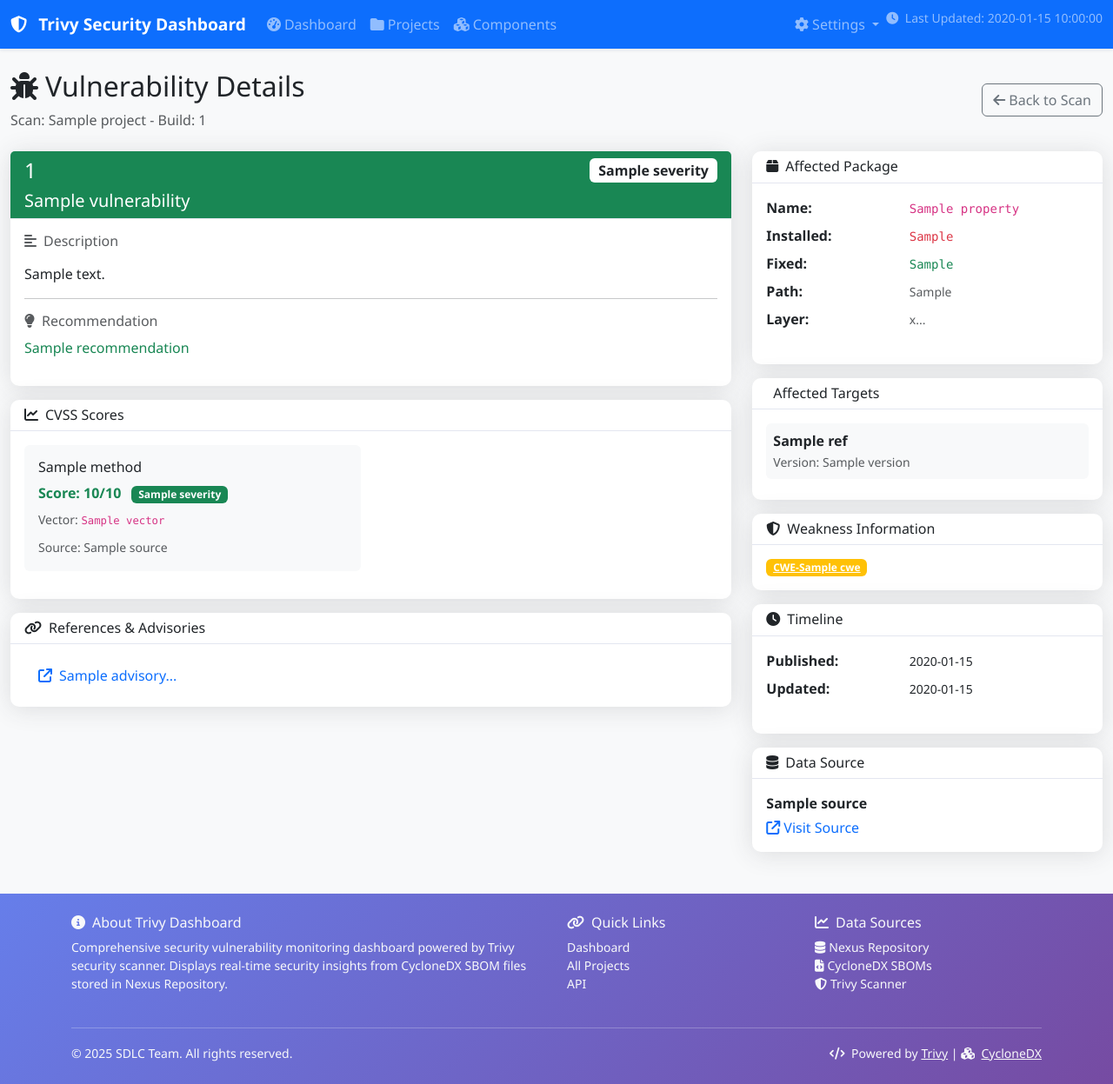
After one commit to uday-globuslive/trivy-dashboard, a Flask app: template templates/vulnerability_details.html in a window 1280 px wide. The commit adds this page. Shown: the whole page at 87% size. Run offline with Flask 3, Linux system fonts and the light colour scheme; the template is opened without the code that fills it: most values are stand-ins (such as "Sample title", 1, 10 or a date in 2020); parts of the project's set-up code (start-up, migrations or seed data) failed here and were passed over; some libraries are stand-ins or nearby versions.

Commit message:
feat: Add SBOM details page with comprehensive vulnerability information from Trivy JSON reports
- Created new vulnerability_details.html template for detailed vulnerability display
- Enhanced trivy_parser.py to extract additional SBOM fields (title, purl, severity_source, primary_url)
- Added /scan/<scan_id>/vulnerability/<vuln_id> route for individual vulnerability details
- Updated scan.html to link CVE IDs to internal details page instead of external NVD
- Added comprehensive documentation in SBOM_DETAILS_FROM_TRIVY.md

Features:
- Display CVE information with severity and title
- Show CVSS scores from multiple sources (NVD, GitHub, RedHat, etc.)
- Display affected package details (name, versions, location)
- Show CWE information with links
- Display vulnerability timeline (published, updated dates)
- List all references and advisory links
- Show affected targets and components

This allows users to see complete SBOM information directly from Trivy JSON reports without needing separate SBOM files.

```diff
--- a/app.py
+++ b/app.py
@@ -437,6 +437,31 @@ def scan_detail(scan_id):
         severity_filter=severity_filter.lower() if severity_filter else ''
     )
 
+@app.route('/scan/<scan_id>/vulnerability/<vuln_id>')
+def vulnerability_detail(scan_id, vuln_id):
+    """Individual vulnerability details with SBOM information from Trivy report"""
+    logger.info(f"🔍 Rendering vulnerability detail for: {vuln_id} in scan: {scan_id}")
+
+    if scan_id not in app_data['scans']:
+        return "Scan not found", 404
+
+    scan = app_data['scans'][scan_id]
+
+    # Find the vulnerability
+    vulnerability = None
+    for vuln in scan['vulnerabilities']:
+        if vuln.get('id') == vuln_id:
+            vulnerability = vuln
+            break
+
+    if not vulnerability:
+        return "Vulnerability not found", 404
+
+    return render_template('vulnerability_details.html',
+        scan=scan,
+        vulnerability=vulnerability
+    )
+
 @app.route('/api/dashboard/summary')
 def api_dashboard_summary():
     """API endpoint for dashboard summary data"""
--- a/services/trivy_parser.py
+++ b/services/trivy_parser.py
@@ -180,6 +180,7 @@ class TrivyReportParser:
                     parsed_vuln = {
                         'bom_ref': f"{target}#{vuln_id}",
                         'id': vuln_id,
+                        'title': vuln.get('Title', ''),
                         'source': {
                             'name': vuln.get('DataSource', {}).get('Name', ''),
                             'url': vuln.get('DataSource', {}).get('URL', '')
@@ -206,7 +207,10 @@ class TrivyReportParser:
                             'installed_version': vuln.get('InstalledVersion', ''),
                             'fixed_version': vuln.get('FixedVersion', ''),
                             'package_path': vuln.get('PkgPath', ''),
-                            'layer_digest': vuln.get('Layer', {}).get('Digest', '') if vuln.get('Layer') else ''
+                            'layer_digest': vuln.get('Layer', {}).get('Digest', '') if vuln.get('Layer') else '',
+                            'purl': vuln.get('PkgIdentifier', {}).get('PURL', ''),
+                            'severity_source': vuln.get('SeveritySource', ''),
+                            'primary_url': vuln.get('PrimaryURL', '')
                         },
 
                         # Calculated fields
--- a/templates/scan.html
+++ b/templates/scan.html
@@ -95,7 +95,7 @@
                             {% for vuln in scan.vulnerabilities_paginated %}
                             <tr>
                                 <td>
-                                    <a href="https://nvd.nist.gov/vuln/detail/{{ vuln.id }}" target="_blank" class="text-decoration-none">
+                                    <a href="{{ url_for('vulnerability_detail', scan_id=scan.id, vuln_id=vuln.id) }}" class="text-decoration-none">
                                         {{ vuln.id }}
                                     </a>
                                 </td>
--- /dev/null
+++ b/templates/vulnerability_details.html
@@ -0,0 +1,244 @@
+{% extends "base.html" %}
+
+{% block title %}Vulnerability Details - Trivy Security Dashboard{% endblock %}
+
+{% block content %}
+<div class="d-flex justify-content-between align-items-center mb-4">
+    <div>
+        <h2><i class="fas fa-bug me-2"></i>Vulnerability Details</h2>
+        <p class="text-muted mb-0">Scan: {{ scan.project }} - Build: {{ scan.build_number }}</p>
+    </div>
+    <div>
+        <a href="{{ url_for('scan_detail', scan_id=scan.id) }}" class="btn btn-outline-secondary">
+            <i class="fas fa-arrow-left me-1"></i>Back to Scan
+        </a>
+    </div>
+</div>
+
+{% if vulnerability %}
+<div class="row">
+    <!-- Main Vulnerability Information -->
+    <div class="col-md-8">
+        <!-- CVE Header Card -->
+        <div class="card mb-3">
+            <div class="card-header bg-{{ 'danger' if vulnerability.severity == 'CRITICAL' else 'warning' if vulnerability.severity == 'HIGH' else 'info' if vulnerability.severity == 'MEDIUM' else 'success' }}">
+                <div class="d-flex justify-content-between align-items-start">
+                    <div>
+                        <h4 class="mb-2">
+                            <a href="https://nvd.nist.gov/vuln/detail/{{ vulnerability.id }}" target="_blank" class="text-white text-decoration-none">
+                                {{ vulnerability.id }}
+                            </a>
+                        </h4>
+                        <h5 class="text-white mb-0">{{ vulnerability.title or vulnerability.description[:100] }}</h5>
+                    </div>
+                    <span class="badge bg-white text-dark fs-6">{{ vulnerability.severity }}</span>
+                </div>
+            </div>
+            <div class="card-body">
+                <h6 class="text-muted mb-3"><i class="fas fa-align-left me-2"></i>Description</h6>
+                <p>{{ vulnerability.description }}</p>
+
+                {% if vulnerability.recommendation %}
+                <hr>
+                <h6 class="text-muted mb-2"><i class="fas fa-lightbulb me-2"></i>Recommendation</h6>
+                <p class="text-success">{{ vulnerability.recommendation }}</p>
+                {% endif %}
+            </div>
+        </div>
+
+        <!-- CVSS Scores -->
+        <div class="card mb-3">
+            <div class="card-header">
+                <h6 class="mb-0"><i class="fas fa-chart-line me-2"></i>CVSS Scores</h6>
+            </div>
+            <div class="card-body">
+                {% if vulnerability.ratings %}
+                    <div class="row">
+                        {% for rating in vulnerability.ratings %}
+                        <div class="col-md-6 mb-3">
+                            <div class="p-3 bg-light rounded">
+                                <h6>{{ rating.method }}</h6>
+                                <div class="mb-2">
+                                    <strong class="text-{{ 'danger' if rating.severity == 'CRITICAL' else 'warning' if rating.severity == 'HIGH' else 'info' if rating.severity == 'MEDIUM' else 'success' }}">
+                                        Score: {{ rating.score }}/10
+                                    </strong>
+                                    <span class="badge bg-{{ 'danger' if rating.severity == 'CRITICAL' else 'warning' if rating.severity == 'HIGH' else 'info' if rating.severity == 'MEDIUM' else 'success' }} ms-2">
+                                        {{ rating.severity }}
+                                    </span>
+                                </div>
+                                {% if rating.vector %}
+                                <small class="d-block text-muted mb-2">Vector: <code>{{ rating.vector }}</code></small>
+                                {% endif %}
+                                <small class="text-muted">Source: {{ rating.source.name }}</small>
+                            </div>
+                        </div>
+                        {% endfor %}
+                    </div>
+                {% else %}
+                <p class="text-muted">No CVSS data available</p>
+                {% endif %}
+            </div>
+        </div>
+
+        <!-- References -->
+        <div class="card mb-3">
+            <div class="card-header">
+                <h6 class="mb-0"><i class="fas fa-link me-2"></i>References & Advisories</h6>
+            </div>
+            <div class="card-body">
+                {% if vulnerability.advisories %}
+                <div style="max-height: 300px; overflow-y: auto;">
+                    <ul class="list-group list-group-flush">
+                        {% for advisory in vulnerability.advisories %}
+                        <li class="list-group-item">
+                            <a href="{{ advisory.url }}" target="_blank" class="text-decoration-none">
+                                <i class="fas fa-external-link me-2"></i>{{ advisory.title or advisory.url[:60] }}...
+                            </a>
+                        </li>
+                        {% endfor %}
+                    </ul>
+                </div>
+                {% else %}
+                <p class="text-muted">No references available</p>
+                {% endif %}
+            </div>
+        </div>
+    </div>
+
+    <!-- Sidebar: SBOM & Package Details -->
+    <div class="col-md-4">
+        <!-- Package Information from Trivy/SBOM -->
+        <div class="card mb-3">
+            <div class="card-header">
+                <h6 class="mb-0"><i class="fas fa-box me-2"></i>Affected Package</h6>
+            </div>
+            <div class="card-body">
+                <dl class="row">
+                    {% if vulnerability.properties.package_name %}
+                    <dt class="col-5">Name:</dt>
+                    <dd class="col-7"><code>{{ vulnerability.properties.package_name }}</code></dd>
+                    {% endif %}
+
+                    {% if vulnerability.properties.installed_version %}
+                    <dt class="col-5">Installed:</dt>
+                    <dd class="col-7">
+                        <code class="text-danger">{{ vulnerability.properties.installed_version }}</code>
+                    </dd>
+                    {% endif %}
+
+                    {% if vulnerability.properties.fixed_version %}
+                    <dt class="col-5">Fixed:</dt>
+                    <dd class="col-7">
+                        <code class="text-success">{{ vulnerability.properties.fixed_version }}</code>
+                    </dd>
+                    {% endif %}
+
+                    {% if vulnerability.properties.package_path %}
+                    <dt class="col-5">Path:</dt>
+                    <dd class="col-7"><small class="text-muted">{{ vulnerability.properties.package_path }}</small></dd>
+                    {% endif %}
+
+                    {% if vulnerability.properties.layer_digest %}
+                    <dt class="col-5">Layer:</dt>
+                    <dd class="col-7"><small class="text-muted" title="{{ vulnerability.properties.layer_digest }}">{{ vulnerability.properties.layer_digest[:20] }}...</small></dd>
+                    {% endif %}
+                </dl>
+            </div>
+        </div>
+
+        <!-- Affected Targets -->
+        <div class="card mb-3">
+            <div class="card-header">
+                <h6 class="mb-0"><i class="fas fa-target me-2"></i>Affected Targets</h6>
+            </div>
+            <div class="card-body">
+                {% if vulnerability.affects %}
+                <div style="max-height: 200px; overflow-y: auto;">
+                    {% if vulnerability.affects is string %}
+                        <p class="mb-0"><code>{{ vulnerability.affects }}</code></p>
+                    {% else %}
+                        {% for affect in vulnerability.affects %}
+                        <div class="mb-2 p-2 bg-light rounded">
+                            <strong class="text-truncate d-block">{{ affect.ref }}</strong>
+                            {% if affect.versions %}
+                            <small class="text-muted">Version: {{ affect.versions|join(', ') }}</small>
+                            {% endif %}
+                        </div>
+                        {% endfor %}
+                    {% endif %}
+                </div>
+                {% else %}
+                <p class="text-muted">No target information</p>
+                {% endif %}
+            </div>
+        </div>
+
+        <!-- CWE Information -->
+        <div class="card mb-3">
+            <div class="card-header">
+                <h6 class="mb-0"><i class="fas fa-shield-alt me-2"></i>Weakness Information</h6>
+            </div>
+            <div class="card-body">
+                {% if vulnerability.cwes %}
+                <div class="d-flex flex-wrap gap-2">
+                    {% for cwe in vulnerability.cwes %}
+                    <a href="https://cwe.mitre.org/data/definitions/{{ cwe }}.html" target="_blank" class="badge bg-warning">
+                        CWE-{{ cwe }}
+                    </a>
+                    {% endfor %}
+                </div>
+                {% else %}
+                <p class="text-muted">No CWE information</p>
+                {% endif %}
+            </div>
+        </div>
+
+        <!-- Timeline -->
+        <div class="card mb-3">
+            <div class="card-header">
+                <h6 class="mb-0"><i class="fas fa-clock me-2"></i>Timeline</h6>
+            </div>
+            <div class="card-body">
+                <dl class="row">
+                    {% if vulnerability.published %}
+                    <dt class="col-5">Published:</dt>
+                    <dd class="col-7"><small>{{ vulnerability.published.strftime('%Y-%m-%d') if vulnerability.published else 'N/A' }}</small></dd>
+                    {% endif %}
+
+                    {% if vulnerability.updated %}
+                    <dt class="col-5">Updated:</dt>
+                    <dd class="col-7"><small>{{ vulnerability.updated.strftime('%Y-%m-%d') if vulnerability.updated else 'N/A' }}</small></dd>
+                    {% endif %}
+                </dl>
+            </div>
+        </div>
+
+        <!-- Data Source -->
+        <div class="card">
+            <div class="card-header">
+                <h6 class="mb-0"><i class="fas fa-database me-2"></i>Data Source</h6>
+            </div>
+            <div class="card-body">
+                {% if vulnerability.source.name %}
+                <p class="mb-1"><strong>{{ vulnerability.source.name }}</strong></p>
+                {% endif %}
+                {% if vulnerability.source.url %}
+                <a href="{{ vulnerability.source.url }}" target="_blank" class="text-decoration-none">
+                    <i class="fas fa-external-link me-1"></i>Visit Source
+                </a>
+                {% endif %}
+            </div>
+        </div>
+    </div>
+</div>
+
+{% else %}
+<div class="alert alert-danger">
+    <i class="fas fa-exclamation-circle me-2"></i>
+    <strong>Vulnerability not found</strong>
+</div>
+<a href="{{ url_for('projects') }}" class="btn btn-primary">
+    <i class="fas fa-arrow-left me-1"></i>Return to Projects
+</a>
+{% endif %}
+{% endblock %}
```
Also changed, not shown: SBOM_DETAILS_FROM_TRIVY.md (added, +201 -0 lines).
